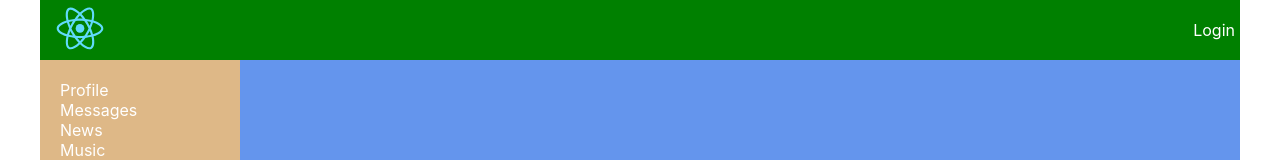
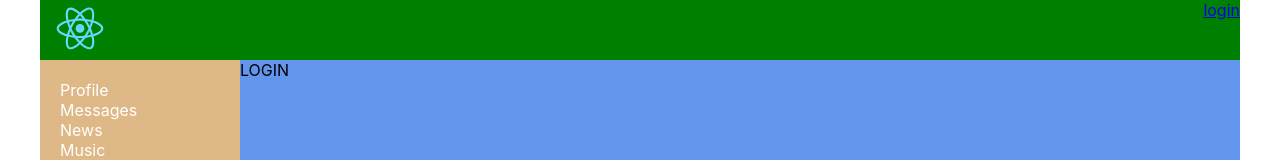
Before and after one commit to dimas2738/react-way-of-samurai, a React (Create React App) app: page /login in a window 1280 px wide. Shown: the top 160 px of the page. Built offline with nearby package versions, Linux system fonts and the light colour scheme; no server answers.

Commit message:
68lesson

```diff
--- a/src/App.js
+++ b/src/App.js
@@ -7,6 +7,7 @@ import {Route} from "react-router-dom";
 import DialogsContainer from "./components/Dialogs/DialogsContainer";
 import UsersContainer from "./components/Users/UsersContainer";
 import HeaderContainer from "./components/Header/HeaderContainer";
+import Login from "./components/Login/Login";
 
 const App = (props) => {
     return (
@@ -22,6 +23,8 @@ const App = (props) => {
 
                     <Route path='/users'
                            render={ () => <UsersContainer/> }/>
+                    <Route path='/login'
+                           render={ () => <Login/> }/>
 
                 </div>
             </div>
--- a/src/components/Dialogs/Dialogs.jsx
+++ b/src/components/Dialogs/Dialogs.jsx
@@ -2,7 +2,7 @@ import React from 'react';
 import s from './Dialogs.module.css';
 import DialogItem from "./DialogItem/DialogItem";
 import Message from "./Message/Message";
-import {sendMessageCreator, updateNewMessageBodyCreator} from "../../redux/dialogs-reducer";
+import {Redirect} from "react-router-dom";
 
 const Dialogs = (props) => {
 
@@ -18,6 +18,8 @@ const Dialogs = (props) => {
         let body = e.target.value;
         props.onNewMessageChange(body);
     }
+
+    if (!props.isLogin) return <Redirect to={'/login'}/>
 
     return (
         <div className={s.dialogs}>
--- a/src/components/Dialogs/DialogsContainer.jsx
+++ b/src/components/Dialogs/DialogsContainer.jsx
@@ -6,26 +6,28 @@ import {connect} from "react-redux";
 import Dialogs from "./Dialogs";
 
 
+let mapStateToProps = (state) => {
+    return {
+        dialogsElements: state.dialogsPage.dialogs,
+        messagesElements: state.dialogsPage.messages,
+        newMessageBody: state.dialogsPage.newMessageBody,
+        isLogin:state.auth.isLogin
+    };
 
-let mapStateToProps=(state)=> {
-  return{
-    dialogsElements:state.dialogsPage.dialogs,
-    messagesElements:state.dialogsPage.messages,
-    newMessageBody:state.dialogsPage.newMessageBody
-};
-}
-
-let mapDispatchToProps=(dispatch)=>{
-    return{
-    onSendMessageClick:()=>dispatch(sendMessageCreator()),
-    onNewMessageChange:(body)=>dispatch(updateNewMessageBodyCreator(body)),
-
-};
 }
 
 
-const DialogsContainer=connect(mapStateToProps,mapDispatchToProps)(Dialogs)
 
+let mapDispatchToProps = (dispatch) => {
+    return {
+        onSendMessageClick: () => dispatch(sendMessageCreator()),
+        onNewMessageChange: (body) => dispatch(updateNewMessageBodyCreator(body)),
+
+    };
+}
+
+
+const DialogsContainer = connect(mapStateToProps, mapDispatchToProps)(Dialogs)
 
 
 export default DialogsContainer;
--- a/src/components/Header/Header.jsx
+++ b/src/components/Header/Header.jsx
@@ -2,6 +2,7 @@ import React from 'react';
 import s from './Header.module.css';
 import logo from "../../logo.svg"
 import {NavLink} from "react-router-dom";
+import Login from "../Login/Login";
 
 const Header = (props) => {
     return (
@@ -14,9 +15,7 @@ const Header = (props) => {
                 {props.login}
             </div>
                 :<NavLink to="/login">
-                    <div className={s.loginBlock}>
-                        Login
-                    </div>
+                    login
                 </NavLink>}
 
 
--- a/src/components/Header/Header.module.css
+++ b/src/components/Header/Header.module.css
@@ -1,6 +1,8 @@
 .header {
     grid-area: h;
     background-color: green;
+    display: flex;
+    justify-content: space-between;
 }
 
 .header img {
--- /dev/null
+++ b/src/components/Login/Login.jsx
@@ -0,0 +1,12 @@
+import React from 'react';
+
+const Login = (props) => {
+
+
+    return (
+        <div> LOGIN
+        </div>
+    )
+}
+
+export default Login;
--- a/src/components/Users/Users.jsx
+++ b/src/components/Users/Users.jsx
@@ -1,7 +1,7 @@
 import React from 'react';
 import s from './Users.module.css';
 import ava from "../../images.png";
-import {NavLink} from "react-router-dom";
+import {NavLink, Redirect} from "react-router-dom";
 
 
 let Users = (props) => {
@@ -10,6 +10,8 @@ let Users = (props) => {
     for (let i = 1; i <= pagesCount; i++) {
         pages.push(i)
     }
+
+    if (!props.isLogin) return <Redirect to={'/login'}/>
     return (
 
         <div>
--- a/src/components/Users/UsersContainer.jsx
+++ b/src/components/Users/UsersContainer.jsx
@@ -47,6 +47,7 @@ class UsersContainer extends React.Component {
                    setDisableButton={this.props.setDisableButton}
                    followUsersThunkCreator={this.props.followUsersThunkCreator}
                    unFollowUsersThunkCreator={this.props.unFollowUsersThunkCreator}
+                   isLogin={this.props.isLogin}
             />
         < />
     }
@@ -60,7 +61,8 @@ let mapStateToProps = (state) => {
         totalUsersCount: state.usersPage.totalUsersCount,
         currentPage: state.usersPage.currentPage,
         isFetching: state.usersPage.isFetching,
-        disableButton: state.usersPage.disableButton
+        disableButton: state.usersPage.disableButton,
+        isLogin:state.auth.isLogin
 
     };
 
```
Also changed, not shown: src/components/Login/Login.module.css (added, +21 -0 lines), src/components/Login/LoginContainer.jsx (added, +31 -0 lines).
